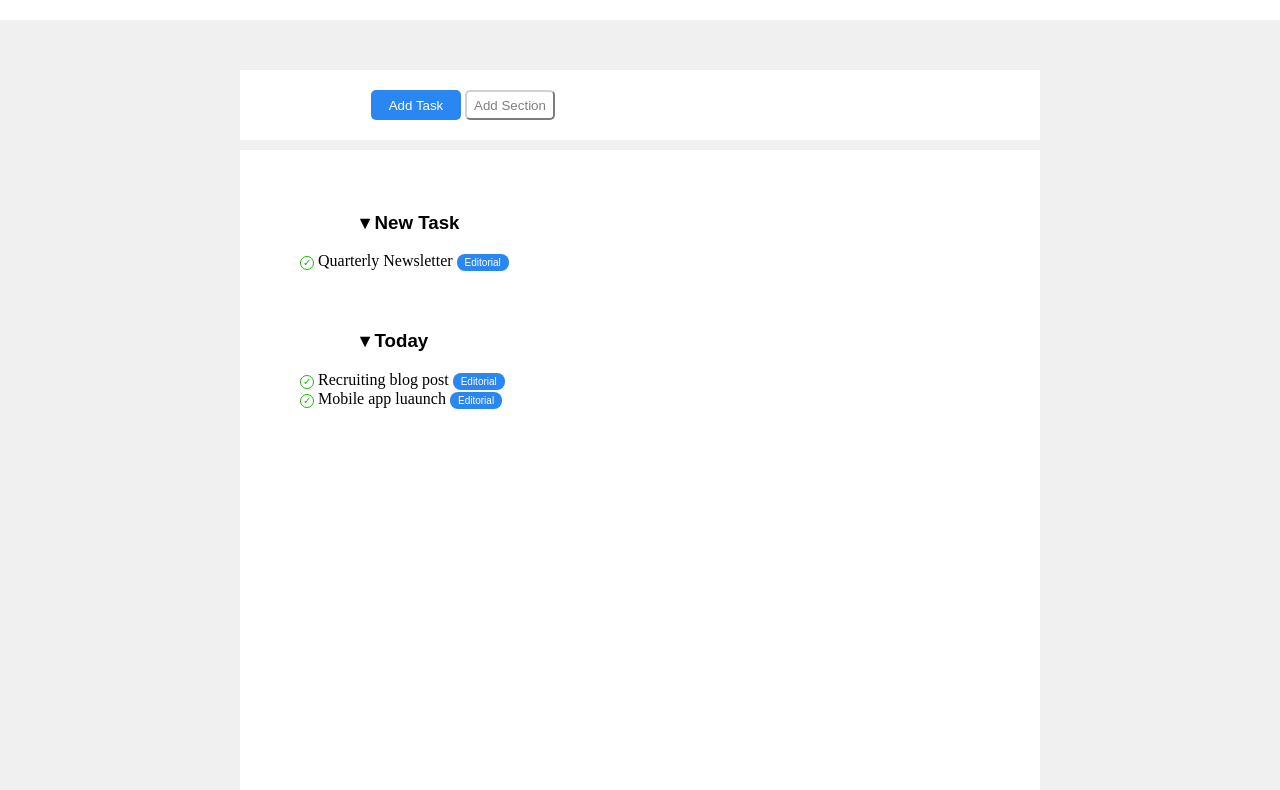
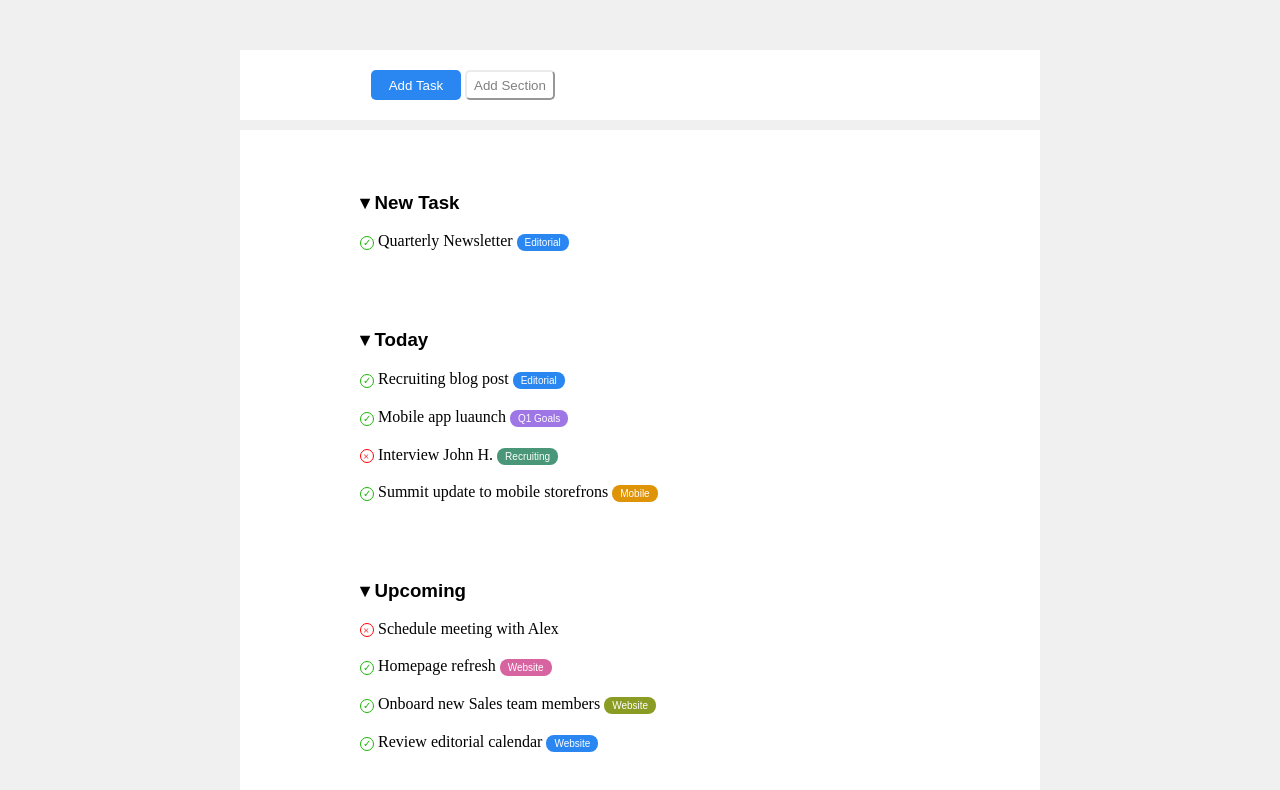
Before and after one commit to gaianacheli/html-css-toboolist, a plain HTML site: page index.html in a window 1280 px wide. Shown: the part 100-890 px from the top of the page. Drawn offline with Linux system fonts and the light colour scheme.

Commit message:
esercizio completo

```diff
--- a/css/style.css
+++ b/css/style.css
@@ -14,16 +14,13 @@ body{
     width: auto;
     height: 100px;
     padding-left: 20px;
-    padding-top: 20px;
 
 }
 .titolo{
-    font-size: 30px;
+    font-size: 40px;
     font-weight: bold;
     font-family: sans-serif;
     display: inline;
-    margin-block: auto;
-    padding-top: 0px;
 
 }
 
@@ -49,7 +46,7 @@ body{
 }
 .section {
     color: grey;
-    border-color:rgb(209, 209, 209);
+    border-color:rgb(236, 235, 235);
     background-color: white;
     border-radius: 5px;
     height: 30px;
@@ -74,14 +71,6 @@ body{
 }
 .check{
     color: rgb(26, 182, 5);
-    list-style: none;
-
-}
-.bigDiv{
-    background-color:rgb(240, 240, 240);
-    padding-top:20px;
-}
-.check{
     font-size: 10px;
     box-sizing: border-box;
     display: inline-block;
@@ -90,9 +79,34 @@ body{
     height: 14px;
     width: 14px;
     padding-left: 2px;
+    margin-bottom: 20px;
+
+
 }
+.red{
+    color: red;
+    font-size: 11px;
+    box-sizing: border-box;
+    display: inline-block;
+    border: solid 1px;
+    border-radius: 7px;
+    height: 14px;
+    width: 14px;
+    padding-left: 2px;
+    margin-bottom: 20px;
+
+}
+.bigDiv{
+    background-color:rgb(240, 240, 240);
+    padding-top:20px;
+}
+
 .serie{
     list-style: none;
+    padding-left: 100px;
+
+
+
 }
 .new{
     font-size: 10px;
@@ -101,4 +115,54 @@ body{
     border-radius: 8px;
     border-color: transparent;
     font-family: sans-serif;
+
 }
+.purple{
+    font-size: 10px;
+    color: white;
+    background-color: rgba(159, 118, 229, 1);
+    border-radius: 8px;
+    border-color: transparent;
+    font-family: sans-serif;
+}
+.petrol{
+    font-size: 10px;
+    color: white;
+    background-color: rgb(73, 150, 120);
+    border-radius: 8px;
+    border-color: transparent;
+    font-family: sans-serif;
+
+}
+.orange{
+    font-size: 10px;
+    color: white;
+    background-color: rgb(223, 148, 8);
+    border-radius: 8px;
+    border-color: transparent;
+    font-family: sans-serif;
+
+}
+.pink{
+    font-size: 10px;
+    color: white;
+    background-color: rgba(216, 99, 161, 1);
+    border-radius: 8px;
+    border-color: transparent;
+    font-family: sans-serif;
+
+}
+.green{
+    font-size: 10px;
+    color: white;
+    background-color: rgb(138, 156, 35);
+    border-radius: 8px;
+    border-color: transparent;
+    font-family: sans-serif;
+
+}
+
+.intestazione{
+    display: flex;
+    align-items: center;
+}
--- a/index.html
+++ b/index.html
@@ -31,12 +31,20 @@
                    <li><span class="check">&#10003;</span> Quarterly Newsletter <button class="new">Editorial</button></li>
                </ul>
                <h3 class="titoletti">&dtrif; Today</h3>
-               <ul ul class="serie">
+               <ul class="serie">
                 <li><span class="check">&#10003;</span> Recruiting blog post <button class="new">Editorial</button></li>
-                <li><span class="check">&#10003;</span> Mobile app luaunch <button class="new">Editorial</button></li>
-
+                <li><span class="check">&#10003;</span> Mobile app luaunch <button class="purple">Q1 Goals</button></li>
+                <li><span class="red">&times;</span> Interview John H. <button class="petrol">Recruiting</button></li>
+                <li><span class="check">&#10003;</span> Summit update to mobile storefrons <button class="orange">Mobile</button></li>
                </ul>
 
+               <h3 class="titoletti">&dtrif; Upcoming</h3>
+               <ul class="serie">
+                <li><span class="red">&times;</span> Schedule meeting with Alex</li>
+                <li><span class="check">&#10003;</span> Homepage refresh <button class="pink">Website</button></li>
+                <li><span class="check">&#10003;</span> Onboard new Sales team members <button class="green">Website</button></li>
+                <li><span class="check">&#10003;</span> Review editorial calendar <button class="new">Website</button></li>
+               </ul>
             </div>
         </div>
 
```
